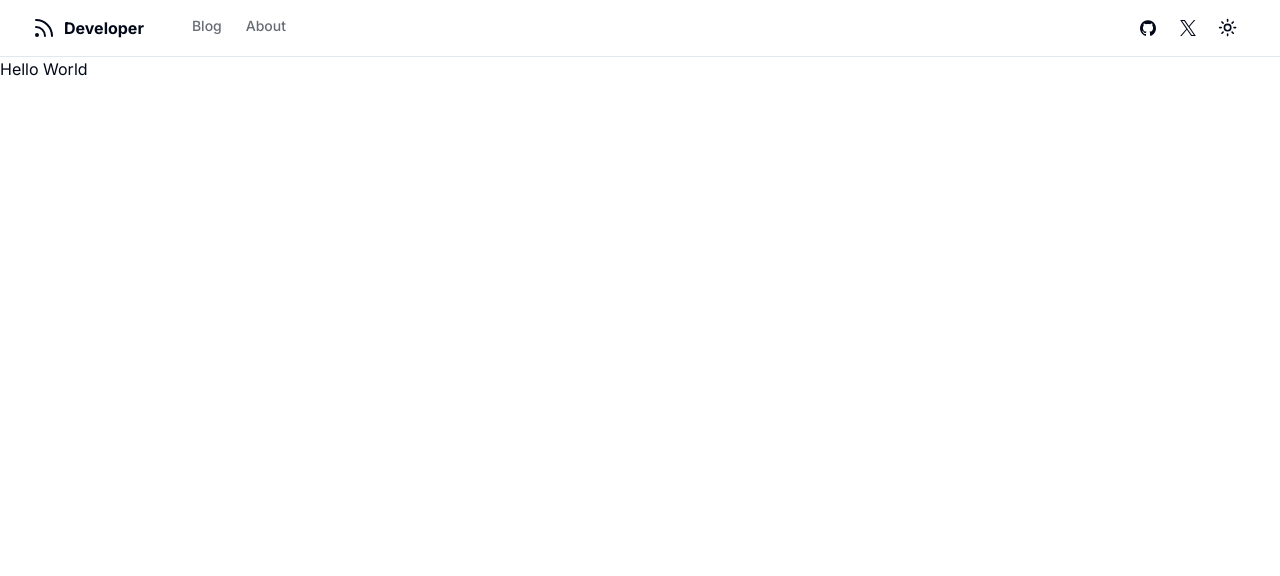
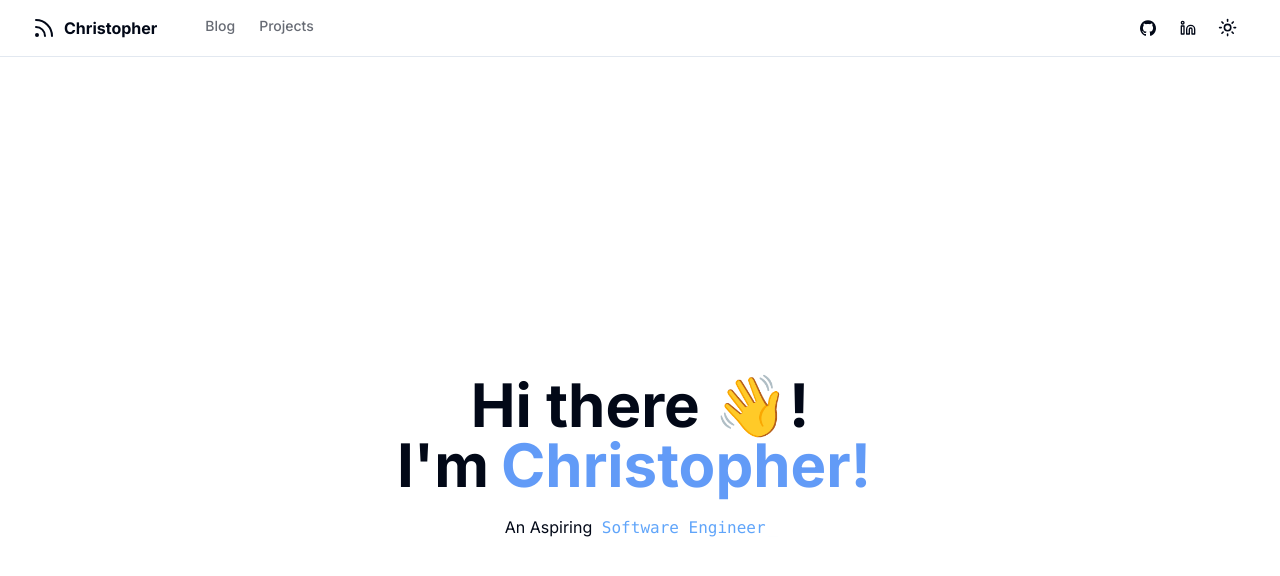
Before and after one commit to hexbacon/chrismena.dev-portfolio, a Next.js app: page / in a window 1280 px wide. Shown: the top 576 px of the page. Built offline with nearby package versions, Linux system fonts and the light colour scheme.

Commit message:
Stage 8.5: basic redesign with blog.

```diff
--- a/app/blog/page.tsx
+++ b/app/blog/page.tsx
@@ -19,7 +19,7 @@ export default async function BlogPage() {
             {displayPosts?.length > 0 ? (
             <ul className="flex flex-col">
                 {displayPosts.map(post => {
-                    const { slug, date, title, description } = post;
+                    const { slug, date, title, description} = post;
                     return(
                         <li key={slug}>
                             <PostItem slug={slug} date={date} title={title} description={description} />
--- a/app/layout.tsx
+++ b/app/layout.tsx
@@ -4,12 +4,13 @@ import "./globals.css";
 import { cn } from "@/lib/utils";
 import { SiteHeader } from "@/components/site-header";
 import { Providers } from "@/components/providers";
+import { siteConfig } from "@/config/site";
 
 const inter = Inter({ subsets: ["latin"], variable: "--font-sans" });
 
 export const metadata: Metadata = {
-  title: "Create Next App",
-  description: "Generated by create next app",
+  title: siteConfig.name,
+  description: siteConfig.description,
 };
 
 export default function RootLayout({
--- a/app/page.tsx
+++ b/app/page.tsx
@@ -1,7 +1,39 @@
-import Image from "next/image";
+'use client'
+import { Typewriter } from 'react-simple-typewriter';
+import { motion } from "framer-motion";
 
 export default function Home() {
   return (
-    <section>Hello World</section>
+    // Add framer motion animation. Fade in effect
+    <motion.section className="box-content h-full flex min-h-screen flex-col items-center justify-center"
+      initial={{ opacity: 0, scale: 0.5 }}
+      animate={{ opacity: 1, scale: 1 }}
+      transition={{ duration: 0.5 }}>
+      <section className="">
+        <h1 className="font-bold text-6xl text-center p-5 flex flex-col">
+          <span>
+            Hi there &#128075;!
+          </span>
+          <span>
+            I&apos;m
+            <span className="text-blue-500 m-3 rounded-md opacity-80 z-10">Christopher!</span>
+          </span>
+        </h1>
+        <p className='text-center'>An Aspiring
+          <code className='code text-blue-400'>
+            <Typewriter
+              words={[' Software Engineer']}
+              loop={1}
+              cursor
+              cursorStyle='_'
+              typeSpeed={70}
+            />
+          </code>
+        </p>
+      </section>
+      <section className='flex pt-5'>
+      </section>
+    </motion.section>
+
   );
 }
--- a/components/icons.tsx
+++ b/components/icons.tsx
@@ -1,4 +1,5 @@
 type IconProps = React.HTMLAttributes<SVGElement>;
+import { LinkedinIcon } from "lucide-react";
 
 export const Icons = {
     logo: (props: IconProps) => (
@@ -39,4 +40,31 @@ export const Icons = {
             ></path>
         </svg>
     ),
+    terminal: (props: IconProps) => (
+        <svg
+            {...props}
+            xmlns="http://www.w3.org/2000/svg"
+            width="20"
+            height="20"
+            fill="currentColor"
+            viewBox="0 0 16 16"
+        >
+            <path d="M6 9a.5.5 0 0 1 .5-.5h3a.5.5 0 0 1 0 1h-3A.5.5 0 0 1 6 9M3.854 4.146a.5.5 0 1 0-.708.708L4.793 6.5 3.146 8.146a.5.5 0 1 0 .708.708l2-2a.5.5 0 0 0 0-.708z" />
+            <path d="M2 1a2 2 0 0 0-2 2v10a2 2 0 0 0 2 2h12a2 2 0 0 0 2-2V3a2 2 0 0 0-2-2zm12 1a1 1 0 0 1 1 1v10a1 1 0 0 1-1 1H2a1 1 0 0 1-1-1V3a1 1 0 0 1 1-1z" />
+        </svg>
+    ),
+    notes: (props: IconProps) => (
+        <svg
+            {...props}
+            xmlns="http://www.w3.org/2000/svg"
+            width="20"
+            height="20"
+            fill="currentColor"
+            viewBox="0 0 16 16"
+        >
+            <path d="M14.5 3a.5.5 0 0 1 .5.5v9a.5.5 0 0 1-.5.5h-13a.5.5 0 0 1-.5-.5v-9a.5.5 0 0 1 .5-.5zm-13-1A1.5 1.5 0 0 0 0 3.5v9A1.5 1.5 0 0 0 1.5 14h13a1.5 1.5 0 0 0 1.5-1.5v-9A1.5 1.5 0 0 0 14.5 2z" />
+            <path d="M7 5.5a.5.5 0 0 1 .5-.5h5a.5.5 0 0 1 0 1h-5a.5.5 0 0 1-.5-.5m-1.496-.854a.5.5 0 0 1 0 .708l-1.5 1.5a.5.5 0 0 1-.708 0l-.5-.5a.5.5 0 1 1 .708-.708l.146.147 1.146-1.147a.5.5 0 0 1 .708 0M7 9.5a.5.5 0 0 1 .5-.5h5a.5.5 0 0 1 0 1h-5a.5.5 0 0 1-.5-.5m-1.496-.854a.5.5 0 0 1 0 .708l-1.5 1.5a.5.5 0 0 1-.708 0l-.5-.5a.5.5 0 0 1 .708-.708l.146.147 1.146-1.147a.5.5 0 0 1 .708 0" />
+        </svg>
+    ),
+    linkedin: (props: IconProps) => <LinkedinIcon {...props} />,
 };
--- a/components/main-nav.tsx
+++ b/components/main-nav.tsx
@@ -16,8 +16,8 @@ export function MainNav() {
             <Link href={"/blog"} className={cn("text-sm font-medium transition-colors hover:text-primary hidden sm:inline-block", pathname === "/blog" ? "text-foreground" : "text-foreground/60")}>
                 Blog
             </Link>
-            <Link href={"/about"} className={cn("text-sm font-medium transition-colors hover:text-primary hidden sm:inline-block", pathname === "/blog" ? "text-foreground" : "text-foreground/60")}>
-                About
+            <Link href={"/projects"} className={cn("text-sm font-medium transition-colors hover:text-primary hidden sm:inline-block", pathname === "/blog" ? "text-foreground" : "text-foreground/60")}>
+                Projects
             </Link>
         </nav>
     )
--- a/components/post-item.tsx
+++ b/components/post-item.tsx
@@ -2,6 +2,8 @@ import { Calendar } from "lucide-react";
 import Link from "next/link";
 import { buttonVariants } from "./ui/button";
 import { formatDate, cn } from "@/lib/utils";
+import { Image } from "velite";
+
 interface PostItemsProps {
     slug: string,
     title: string,
--- a/components/site-header.tsx
+++ b/components/site-header.tsx
@@ -22,7 +22,7 @@ export function SiteHeader() {
                     </Link>
                     <Link href={siteConfig.links.linkedIn} target="_blank" rel="noreferrel">
                         <div className={cn(buttonVariants({variant: "ghost"}), "w-10 px-0 hidden sm:inline-flex")}>
-                            <Icons.twitter className="h-4 w-4" />
+                            <Icons.linkedin className="h-4 w-4" />
                             <span className="sr-only">LinkedIn</span>
                         </div>
                     </Link>
--- a/config/site.ts
+++ b/config/site.ts
@@ -1,5 +1,5 @@
 export const siteConfig = {
-    name: "Developer",
+    name: "Christopher",
     url: "https://chrismena.dev",
     description: "Christopher's personal portfolio page",
     author: "Christopher Mena",
--- a/package.json
+++ b/package.json
@@ -14,11 +14,13 @@
     "@radix-ui/react-slot": "^1.0.2",
     "class-variance-authority": "^0.7.0",
     "clsx": "^2.1.0",
+    "framer-motion": "^11.0.28",
     "lucide-react": "^0.367.0",
     "next": "14.1.4",
     "next-themes": "^0.3.0",
     "react": "^18",
     "react-dom": "^18",
+    "react-simple-typewriter": "^5.0.1",
     "tailwind-merge": "^2.2.2",
     "tailwindcss-animate": "^1.0.7"
   },
--- a/velite.config.ts
+++ b/velite.config.ts
@@ -2,7 +2,7 @@ import { defineConfig, defineCollection, s } from "velite";
 import rehypeSlug from "rehype-slug";
 import rehypyPrettyCode from "rehype-pretty-code";
 import rehypeAutolinkHeadings from "rehype-autolink-headings";
-import theme from "tailwindcss/defaultTheme";
+//import theme from "tailwindcss/defaultTheme";
 
 const computedFields = <T extends { slug: string }>(data: T) => ({
     ...data,
```
Also changed, not shown: config/siteProjects.ts (added, +33 -0 lines), 1 other file (tests, documents, lock files or other folders). Lines whose indentation alone changed are shown as unchanged.
